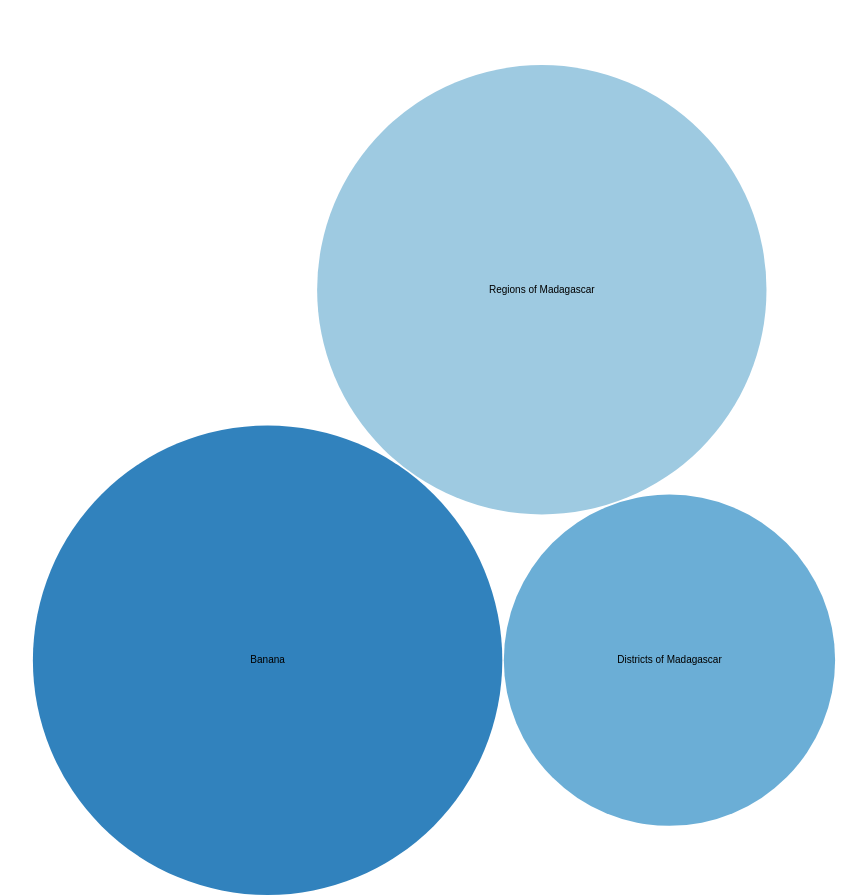
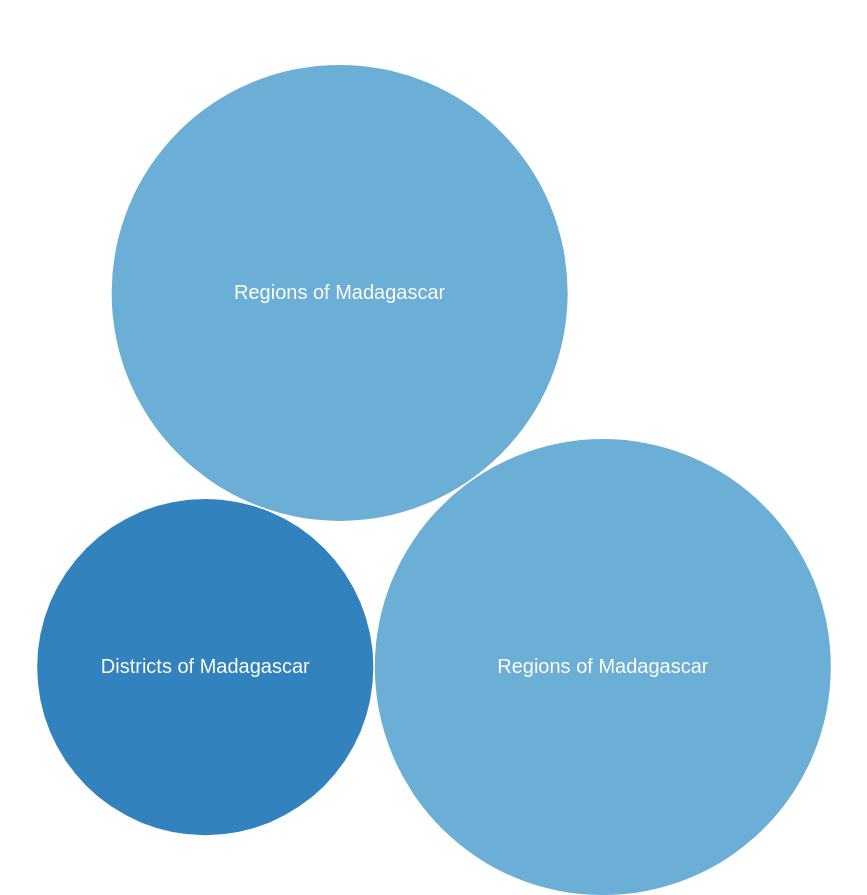
Before and after one commit to jabsquared/ideabox, a website: page client/index2.html in a window 1280 px wide. Shown: the top 895 px of the page, without its empty margins (116-983 px from the left). Drawn offline with nearby package versions, Linux system fonts and the light colour scheme.

```diff
--- a/client/index2.html
+++ b/client/index2.html
@@ -19,7 +19,9 @@
 
 <style>
   text {
-    font: 10px sans-serif;
+    font: 10px  sans-serif  ;
+    font-size: 20px;
+
   }
 </style>
 
@@ -31,7 +33,7 @@
       <div class="form-group">
         <label for="usr">Idea, Concept, or Thought:</label>
         <input type="text" class="form-control" id="usr">
-        <button type="submit" class="btn btn-default btn-block btn-md">Submit</button>
+        <button type="submit" class="btn btn-default btn-block btn-md" >Submit</button>
       </div>
     </form>
   </div>
--- a/client/js/index2.js
+++ b/client/js/index2.js
@@ -40,6 +40,7 @@
 
         node.append('text')
             .attr('dy', '.3em')
+            .attr("fill", "white")
             .style('text-anchor', 'middle')
             .text(function(d) {
                 return d.className.substring(0, d.r / 3);
--- a/client/js/realdata.json
+++ b/client/js/realdata.json
@@ -1,22 +1,25 @@
 {
     "name": "conceptualize",
     "children": [{
-        "score": 0.9998348,
-        "concept": {
-            "id": "/graphs/wikipedia/en-20120601/concepts/Banana",
-            "name": "Banana"
-        }
-    }, {
             "score": 0.498,
             "concept": {
                 "id": "/graphs/wikipedia/en-20120601/concepts/Districts_of_Madagascar",
                 "label": "Districts of Madagascar"
             }
-    }, {
+        },
+        {
           "score": 0.9161707,
           "concept": {
             "id": "/graphs/wikipedia/en-20120601/concepts/Regions_of_Madagascar",
             "label": "Regions of Madagascar"
           }
-    }]
+        },
+        {
+          "score": 0.9161707,
+          "concept": {
+            "id": "/graphs/wikipedia/en-20120601/concepts/Regions_of_Madagascar",
+            "label": "Regions of Madagascar"
           }
+        }
+    ]
+}
```
Also changed, not shown: client/js/concept.json (+0 -11 lines). Lines whose indentation alone changed are shown as unchanged.
